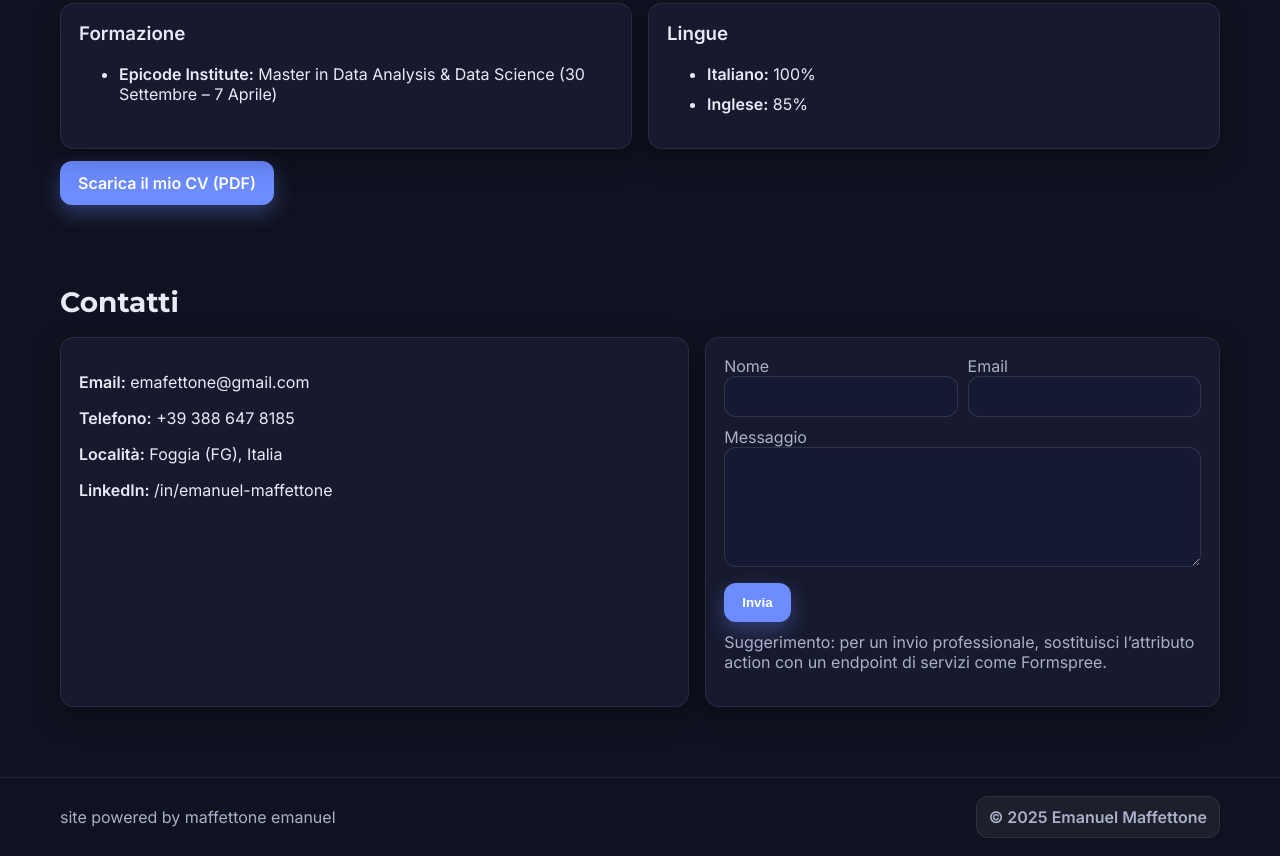
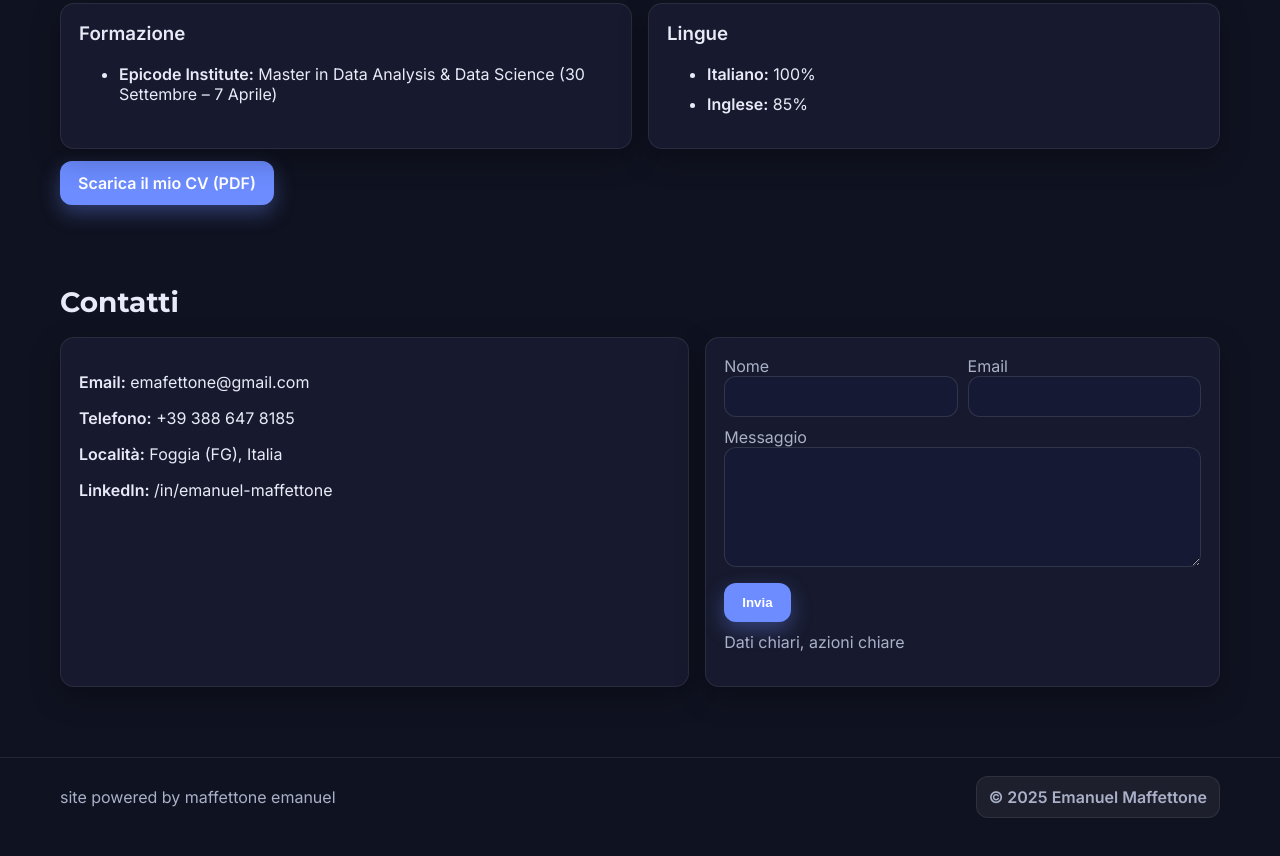
Before and after one commit to emamaffe/PORTFOLIOSITEEMA, a plain HTML site: page index.html in a window 1280 px wide. Shown: the part 3412-4268 px from the top of the page. Drawn offline with Linux system fonts and the light colour scheme.

Commit message:
Update index.html

```diff
--- a/index.html
+++ b/index.html
@@ -393,7 +393,7 @@
             </div>
             <div style="height:12px"></div>
             <button class="btn" type="submit">Invia</button>
-            <p class="muted" style="margin-top:10px">Suggerimento: per un invio professionale, sostituisci l’attributo action con un endpoint di servizi come Formspree.</p>
+            <p class="muted" style="margin-top:10px">Dati chiari, azioni chiare</p>
           </form>
         </div>
       </div>
```
